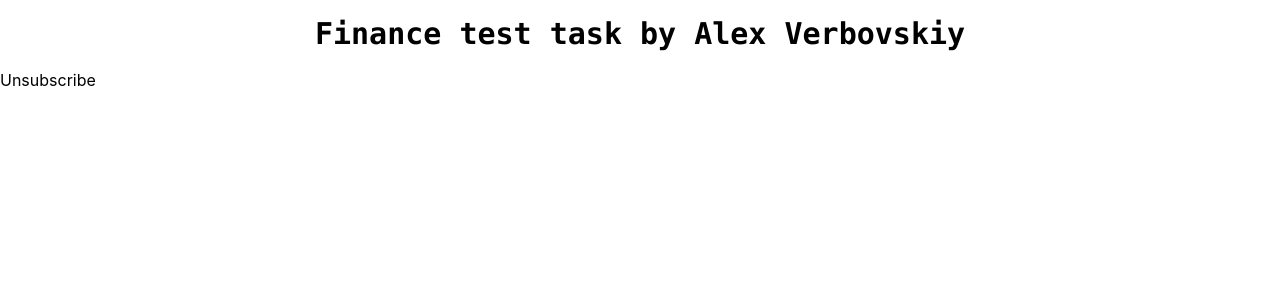
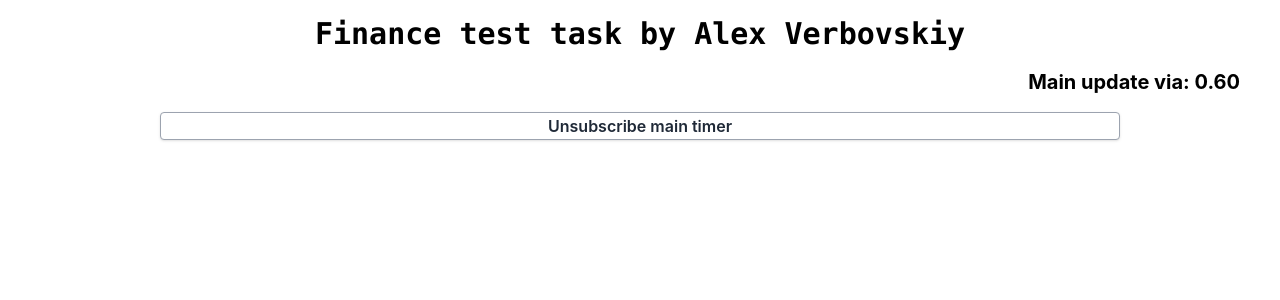
Before and after one commit to AlexVerbovskiy/finance-test-task, a React (Create React App) app in the folder client/: page / in a window 1280 px wide. Shown: the top 300 px of the page. Built offline with nearby package versions, Linux system fonts and the light colour scheme; no server answers.

Commit message:
final version project

```diff
--- a/client/src/components/AppBody/AppBody.jsx
+++ b/client/src/components/AppBody/AppBody.jsx
@@ -1,9 +1,10 @@
-import ProductTable from "../ProductTable";
 import { useState, useEffect } from "react";
 import { useSelector } from "react-redux";
 import { useDispatch } from "react-redux";
 import { subscribeTickers, subscribeTicker } from "../../utils";
 import { useMainSubscription } from "../../hooks";
+import ProductTable from "../ProductTable";
+import Timer from "../Timer";
 
 const AppBody = () => {
   const [
@@ -64,9 +65,7 @@ const AppBody = () => {
 
   return (
     <div>
-      <button onClick={() => mainSubscribeClick()}>
-        {hasAnyMainSubscriber ? "Unsubscribe" : "Subscribe"}
-      </button>
+      {hasAnyMainSubscriber && <Timer />}
 
       {products.length > 0 &&
         <ProductTable
@@ -74,6 +73,17 @@ const AppBody = () => {
           handleUnsubscribeClick={productUnsubscribeClick}
           products={products.sort(comparatorSort)}
         />}
+
+      <div className="flex align-center justify-center">
+        <button
+          onClick={() => mainSubscribeClick()}
+          className="my-2 bg-white w-[60rem] hover:bg-gray-100 text-gray-800 font-semibold py-[1px] px-4 border border-gray-400 rounded shadow"
+        >
+          {hasAnyMainSubscriber
+            ? "Unsubscribe main timer"
+            : "Subscribe main timer"}
+        </button>
+      </div>
     </div>
   );
 };
--- a/client/src/components/ProductCell/ProductCell.jsx
+++ b/client/src/components/ProductCell/ProductCell.jsx
@@ -3,25 +3,26 @@ import { memo } from "react";
 import { formatDate } from "../../utils";
 
 const ProductCell = ({ field, fieldKey }) => {
-  if (fieldKey === "last_trade_time") return formatDate(field);
-
-  if (typeof field === "string") return field;
-
-  if (field.diff == 0) return field.value;
-
-  if (field.diff > 0)
+  if (field.diff&&field?.diff > 0)
     return (
       <span className="text-green-500">
         {field.value}&#x2191;<sup>{field.diff}%</sup>
       </span>
     );
 
-  if (field.diff < 0)
+  if (field.diff&&field.diff < 0)
     return (
       <span className="text-red-500">
         {field.value}&#x2193;<sub>{field.diff}%</sub>
       </span>
     );
+
+    if (fieldKey === "last_trade_time") return formatDate(field);
+
+    if (typeof field === "string") return field;
+
+    if (field.diff == 0) return field.value;
+
   return "NaN";
 };
 
--- /dev/null
+++ b/client/src/components/Timer/Timer.jsx
@@ -0,0 +1,24 @@
+import { useEffect, useState } from "react";
+
+const Timer = () => {
+  const [time, setTime] = useState(50);
+
+  useEffect(() => {
+    const interval = setInterval(() => {
+      setTime(prev => {
+        if (prev <=0 ) return 50;
+        return prev - 1;
+      });
+    }, 100);
+
+    return () => clearInterval(interval);
+  }, []);
+
+  return (
+    <div className="my-2 font-bold text-end mr-10 text-xl" >
+      Main update via: {time/10}0
+    </div>
+  );
+};
+
+export default Timer;
--- /dev/null
+++ b/client/src/components/Timer/index.js
@@ -0,0 +1 @@
+export {default} from "./Timer"
```
Also changed, not shown: 1 other file (tests, documents, lock files or other folders).
